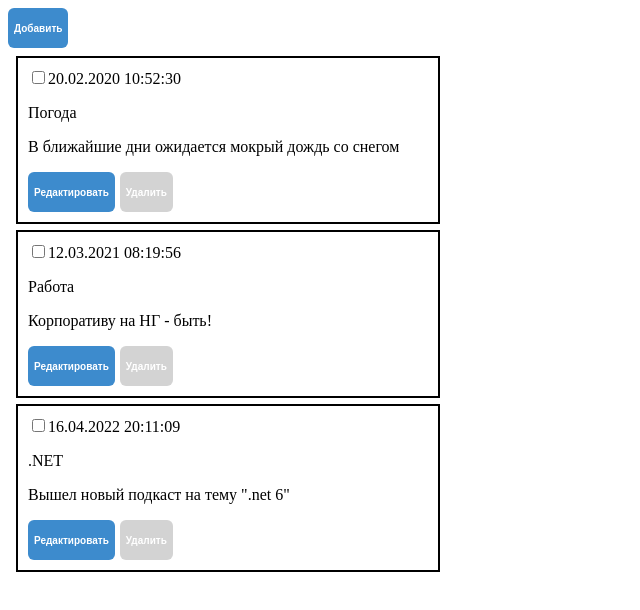
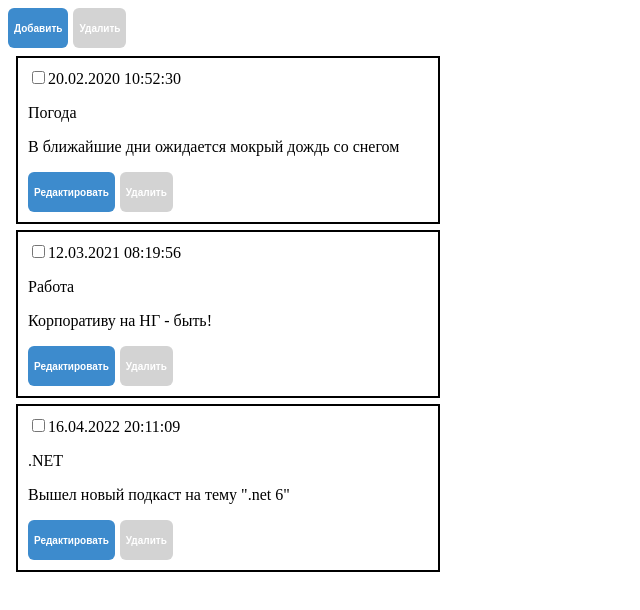
Before and after one commit to ParmaAngularCourse/parma-angular-course, an Angular app in the folder stepanov-angular-project/: page / in a window 1280 px wide. Shown: the top 610 px of the page, without its empty margins (0-640 px from the left). Built offline with nearby package versions, Linux system fonts and the light colour scheme.

Commit message:
#lesson3 Добавлена кнопка 'Удалить' для перечня всех новостей

```diff
--- a/stepanov-angular-project/src/app/news/news-item/news-item.component.ts
+++ b/stepanov-angular-project/src/app/news/news-item/news-item.component.ts
@@ -18,6 +18,9 @@ export class NewsItemComponent implements OnInit {
   @Output()
   onEditNews: EventEmitter<NewsPart> = new EventEmitter();
 
+  @Output()
+  onCheckedChanged: EventEmitter<NewsPart> = new EventEmitter();
+
   constructor(private cdr: ChangeDetectorRef) { }
 
   ngOnInit(): void {
@@ -26,10 +29,11 @@ export class NewsItemComponent implements OnInit {
   onUserChecked(item: NewsPart, $event: Event) {
     var isChecked = ($event.target as HTMLInputElement).checked;
     item.isChecked = isChecked;
+    this.onCheckedChanged.emit(item);
   }
 
   onDeleteNewsItem(newsItemId: number | null) {
-    if (newsItemId) {
+    if (newsItemId != null) {
        this.onDeleteNews.emit(newsItemId);
     }
   }
@@ -40,6 +44,7 @@ export class NewsItemComponent implements OnInit {
 
   onSelectChanged(isChecked: boolean) {
     this.news_item.isChecked = isChecked;
+    this.onCheckedChanged.emit(this.news_item);
     this.cdr.markForCheck();
   }
 }
--- a/stepanov-angular-project/src/app/news/news.component.html
+++ b/stepanov-angular-project/src/app/news/news.component.html
@@ -1,5 +1,6 @@
 <div>
-    <button class="news_list_changing" (click)="addNewItem()">Добавить</button>
+    <button (click)="addNewItem()">Добавить</button>
+    <button (click)="deleteItems()" [disabled]="!isAnyItemSelected">Удалить</button>
     <app-news-maker #newsMaker (onCancelAction)="closeNewsMakerModalWindow()" (onAddAction)="saveNewItem()">
         <ng-container ngProjectAs="news_content_title">
             <label>{{edit_item.id == null ? 'Добавить новость' : 'Изменить новость'}}</label>
@@ -52,6 +53,7 @@
                 (onEditNews)="editNewsItem($event)"
                 (onDeleteNews)="deleteNewsItem($event)"
                 (contextmenu)="showContextMenu($event)"
+                (onCheckedChanged)="onSelectItem($event)"
                 >
 </app-news-item>
 
--- a/stepanov-angular-project/src/app/news/news.component.scss
+++ b/stepanov-angular-project/src/app/news/news.component.scss
@@ -1,4 +1,4 @@
-.news_list_changing {
+button {
     font-weight: bold;
     font-size: 10px;
     height: 40px;
@@ -10,6 +10,10 @@
     text-align: center;
 }
 
+button:disabled {
+    background-color: lightgrey;
+}
+
 .news_modal_label {
     text-align: left;
 }
--- a/stepanov-angular-project/src/app/news/news.component.ts
+++ b/stepanov-angular-project/src/app/news/news.component.ts
@@ -16,6 +16,8 @@ export class NewsComponent implements OnInit {
   public edit_item!: NewsPart;
 
   public newsTypeValues: typeof NewsType = NewsType;
+
+  public isAnyItemSelected: boolean = false;
 
   constructor()
   {
@@ -108,4 +110,18 @@ export class NewsComponent implements OnInit {
     $event.preventDefault();
     this.contextMenuComponent.showMenu({top: $event.clientY, left: $event.clientX});
   }
+
+  onSelectItem($event: NewsPart) {
+    this.isAnyItemSelected = this.items.filter(item => item.isChecked).length > 0;
+  }
+
+  deleteItems() {
+    if (this.isAnyItemSelected) {
+      this.items
+          .filter(item => item.isChecked)
+          .forEach(item => this.deleteNewsItem(item.id!));
+    }
+
+    this.isAnyItemSelected = false;
+  }
 }
```
